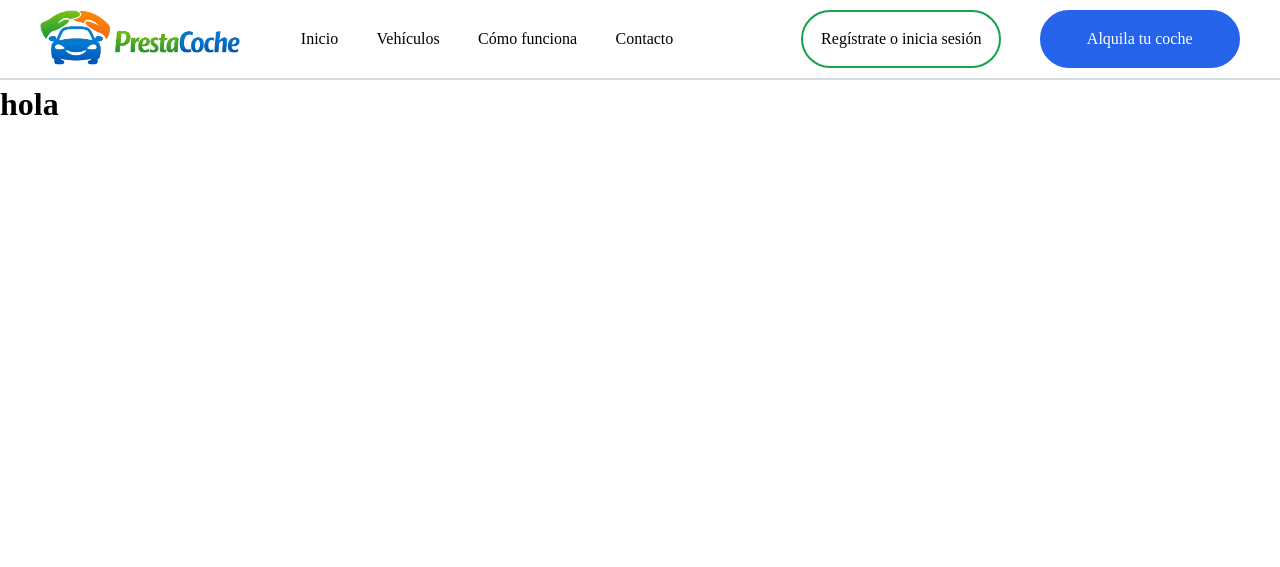
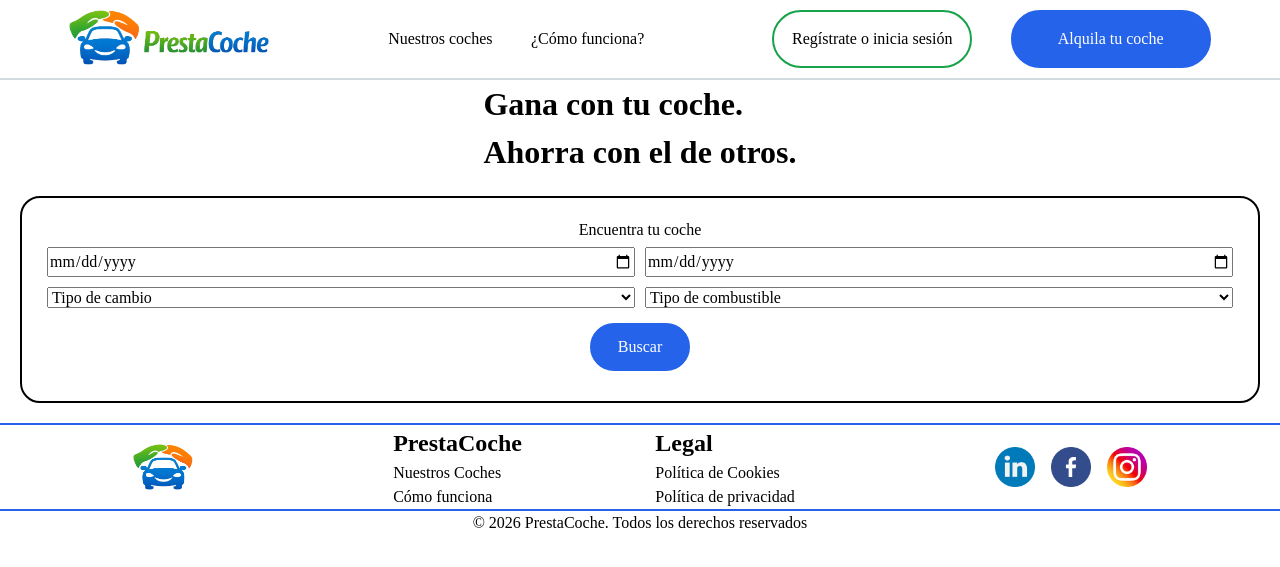
Before and after one commit to AdrianQuintelaFreire/presta-coche, a PHP site: page /public/index.html in a window 1280 px wide. Shown: the top 567 px of the page. Run offline with PHP 8.4, Linux system fonts and the light colour scheme.

Commit message:
Hedaer y footer terminados

```diff
--- /dev/null
+++ b/public/css/components/_cfooter.scss
@@ -0,0 +1,54 @@
+@use '../base/variables';
+@use '../base/mixins';
+
+.footer{
+    display: grid;
+    grid-template-areas:
+        "top social"
+        "menus menus"
+        "bottom bottom"
+    ;
+    border-top: variables.$primary-blue 2px solid;
+    @media (min-width: variables.$bp-lg) {
+        grid-template-areas:
+        "top menus social"
+        "bottom bottom bottom"
+    ;
+    }
+    &__top{
+        grid-area: top;
+        display: flex;
+        flex-direction: row;
+        flex-wrap: wrap;
+        @include mixins.center(both);
+        justify-content: space-around;
+    }
+    &__logo{
+        width: 60px;
+        height: auto;
+    }
+    &__social{
+        grid-area: social;
+        display: flex;
+        justify-content: center;
+        align-items: center;
+        gap: 1rem;
+        &-icon{
+            width: 40px;
+            height: auto;
+        }
+    }
+    &__menus{
+        display: flex;
+        flex-direction: row;
+        flex-wrap: wrap;
+        justify-content: space-around;
+        grid-area: menus;
+    }
+    &__bottom{
+        @include mixins.center(both);
+        grid-area: bottom;
+        border-top: variables.$primary-blue 2px solid;
+    }
+
+}
--- a/public/css/components/_btn.scss
+++ b/public/css/components/_cheader.scss
@@ -45,3 +45,33 @@
         width: 200px;
     }
 }
+
+.menu {
+    transition: all 0.3s ease;
+
+    &__item:hover {
+        color: variables.$secondary-blue;
+        transform: scale(1.05);
+    }
+
+    &--primary {
+        @include mixins.flex(column, center, null, 30px);
+        padding: 20px;
+        font-size: x-large;
+
+        @media (min-width: variables.$bp-lg) {
+            @include mixins.flex(row, center, center, 20px);
+            padding: 0;
+        }
+    }
+
+    &--secondary {
+        font-size: medium;
+        @include mixins.flex(row, center, center, 20px);
+
+        @media (min-width: variables.$bp-xl) {
+
+            gap: 3vw
+        }
+    }
+}
--- /dev/null
+++ b/public/css/components/_main-home.scss
@@ -0,0 +1,50 @@
+@use '../base/variables';
+@use '../base/mixins';
+
+.main-home{
+    height: auto;
+    &__title{
+        display: flex;
+        justify-content: center;
+    }
+}
+
+.search {
+    border: 2px solid black;
+    border-radius: 20px;
+    margin: 20px;
+    padding: 20px;
+  &__caption {
+    display: flex;
+    justify-content: center;
+  }
+  &__group {
+    display: grid;
+    grid-template-columns: 1fr 1fr;
+  }
+  &__label {
+    display: none;
+  }
+  &__input , &__select{
+    margin: 5px;
+  }
+  &__button {
+    display: flex;
+    justify-content: center;
+  }
+}
+
+.button{
+    margin: 10px;
+    padding: 10px;
+    width: 100px;
+    border-radius: 50px;
+    border: variables.$primary-blue 2px solid;
+    background-color: variables.$primary-blue;
+    color: variables.$white;
+
+    &:hover {
+        background-color: transparent;
+        color: variables.$primary-blue;
+    }
+}
--- a/public/css/components/_main-menu.scss
+++ /dev/null
@@ -1,32 +0,0 @@
-@use '../base/variables';
-@use '../base/mixins';
-
-.menu {
-    transition: all 0.3s ease;
-
-    &__item:hover {
-        color: variables.$secondary-blue;
-        transform: scale(1.05);
-    }
-
-    &--primary {
-        @include mixins.flex(column, center, null, 30px);
-        padding: 20px;
-        font-size: x-large;
-
-        @media (min-width: variables.$bp-lg) {
-            @include mixins.flex(row, center, center, 20px);
-            padding: 0;
-        }
-    }
-
-    &--secondary {
-        font-size: medium;
-        @include mixins.flex(row, center, center, 20px);
-
-        @media (min-width: variables.$bp-xl) {
-
-            gap: 3vw
-        }
-    }
-}
--- /dev/null
+++ b/public/css/layout/_main.scss
@@ -0,0 +1,3 @@
+.main {
+    flex: 1;
+}
--- a/public/css/main.css
+++ b/public/css/main.css
@@ -279,4 +279,101 @@ body {
   .menu--secondary {
     gap: 3vw;
   }
+}
+
+.footer {
+  display: grid;
+  grid-template-areas: "top social" "menus menus" "bottom bottom";
+  border-top: #2563eb 2px solid;
+}
+@media (min-width: 1024px) {
+  .footer {
+    grid-template-areas: "top menus social" "bottom bottom bottom";
+  }
+}
+.footer__top {
+  grid-area: top;
+  display: flex;
+  flex-direction: row;
+  flex-wrap: wrap;
+  display: flex;
+  justify-content: center;
+  align-items: center;
+  justify-content: space-around;
+}
+.footer__logo {
+  width: 60px;
+  height: auto;
+}
+.footer__social {
+  grid-area: social;
+  display: flex;
+  justify-content: center;
+  align-items: center;
+  gap: 1rem;
+}
+.footer__social-icon {
+  width: 40px;
+  height: auto;
+}
+.footer__menus {
+  display: flex;
+  flex-direction: row;
+  flex-wrap: wrap;
+  justify-content: space-around;
+  grid-area: menus;
+}
+.footer__bottom {
+  display: flex;
+  justify-content: center;
+  align-items: center;
+  grid-area: bottom;
+  border-top: #2563eb 2px solid;
+}
+
+.main-home {
+  height: auto;
+}
+.main-home__title {
+  display: flex;
+  justify-content: center;
+}
+
+.search {
+  border: 2px solid black;
+  border-radius: 20px;
+  margin: 20px;
+  padding: 20px;
+}
+.search__caption {
+  display: flex;
+  justify-content: center;
+}
+.search__group {
+  display: grid;
+  grid-template-columns: 1fr 1fr;
+}
+.search__label {
+  display: none;
+}
+.search__input, .search__select {
+  margin: 5px;
+}
+.search__button {
+  display: flex;
+  justify-content: center;
+}
+
+.button {
+  margin: 10px;
+  padding: 10px;
+  width: 100px;
+  border-radius: 50px;
+  border: #2563eb 2px solid;
+  background-color: #2563eb;
+  color: #ffffff;
+}
+.button:hover {
+  background-color: transparent;
+  color: #2563eb;
 }/*# sourceMappingURL=main.css.map */
--- a/public/css/main.scss
+++ b/public/css/main.scss
@@ -7,5 +7,6 @@
 @use "layout/nav";
 @use "layout/footer";
 
-@use "components/btn";
-@use "components/main-menu";
+@use "components/cheader";
+@use "components/cfooter";
+@use "components/main-home";
--- a/public/index.html
+++ b/public/index.html
@@ -12,7 +12,7 @@
     <header class="header">
         <nav class="nav">
             <a href="" class="nav__logo">
-                <img src="./img/logo_prestacoche.png" alt="Nombre de la marca" class="nav__img">
+                <img src="./img/logo_prestacoche.png" alt="Logotipo de PrestaCoche" class="nav__img">
             </a>
             <input type="checkbox" id="menu-toggle" class="nav__checkbox">
             <label for="menu-toggle" class="nav__label">
@@ -20,10 +20,8 @@
             </label>
             <div class="nav-secondary">
                 <ul class="menu menu--secondary">
-                    <li class="menu__item"><a href="#" class="menu__link">Inicio</a></li>
-                    <li class="menu__item"><a href="#" class="menu__link">Vehículos</a></li>
-                    <li class="menu__item"><a href="#" class="menu__link">Cómo funciona</a></li>
-                    <li class="menu__item"><a href="#" class="menu__link">Contacto</a></li>
+                    <li class="menu__item"><a href="#" class="menu__link">Nuestros coches</a></li>
+                    <li class="menu__item"><a href="#" class="menu__link">¿Cómo funciona?</a></li>
                 </ul>
                 <div class="nav-secondary__actions">
                     <a href="" class="btn btn--primary">Regístrate o inicia sesión</a>
@@ -32,10 +30,8 @@
             </div>
             <div class="nav-primary">
                 <ul class="menu menu--primary">
-                    <li class="menu__item"><a href="#" class="menu__link">Inicio</a></li>
-                    <li class="menu__item"><a href="#" class="menu__link">Vehículos</a></li>
-                    <li class="menu__item"><a href="#" class="menu__link">Cómo funciona</a></li>
-                    <li class="menu__item"><a href="#" class="menu__link">Contacto</a></li>
+                    <li class="menu__item"><a href="#" class="menu__link">Nuestros coches</a></li>
+                    <li class="menu__item"><a href="#" class="menu__link">¿Cómo funciona?</a></li>
                 </ul>
                 <div class="nav-primary__actions">
                     <a href="" class="btn btn--primary">Regístrate o inicia sesión</a>
@@ -45,9 +41,76 @@
         </nav>
     </header>
     <main class="main-home">
-        <h1>hola</h1>
+        <h1 class="main-home__title">
+            Gana con tu coche.<br>Ahorra con el de otros.
+        </h1>
+
+        <form action="" class="search">
+            <p class="search__caption">Encuentra tu coche</p>
+
+            <div class="search__group">
+                <label for="date-start" class="search__label"></label>
+                <input type="date" id="date-start" class="search__input" required>
+
+                <label for="date-end" class="search__label"></label>
+                <input type="date" id="date-end" class="search__input" required>
+            </div>
+
+            <div class="search__group">
+                <label for="shift" class="search__label"></label>
+                <select name="shift" id="shift" class="search__select" required>
+                    <option value="" disabled selected hidden>Tipo de cambio</option>
+                    <option value="manual">Manual</option>
+                    <option value="automatico">Automático</option>
+                </select>
+
+                <label for="fuel" class="search__label"></label>
+                <select name="fuel" id="fuel" class="search__select" required>
+                    <option value="" disabled selected hidden>Tipo de combustible</option>
+                    <option value="gas">Gasolina</option>
+                    <option value="diesel">Diésel</option>
+                </select>
+            </div>
+            <div class="search__button">
+                <button type="submit" class="button">Buscar</button>
+            </div>
+        </form>
     </main>
     <footer class="footer">
+        <div class="footer__top">
+            <img class="footer__logo" src="/public/img/logo_prestacoche -mini.png" alt="Logotipo de PrestaCoche">
+        </div>
+        <div class="footer__social">
+            <img class="footer__social-icon" src="/public/img/logo_linkedin.png" alt="Icono de Linkedin">
+            <img class="footer__social-icon" src="/public/img/logo_facebook.png" alt="Icono de Facebook">
+            <img class="footer__social-icon" src="/public/img/logo_instagram.png" alt="Icono de Instagram">
+        </div>
+
+        <div class="footer__menus">
+            <div class="footer__menu">
+                <h2 class="footer__title">PrestaCoche</h2>
+                <nav>
+                    <ul class="footer__list">
+                        <li class="footer__item"><a href="">Nuestros Coches</a></li>
+                        <li class="footer__item"><a href="">Cómo funciona</a></li>
+                    </ul>
+                </nav>
+            </div>
+
+            <div class="footer__menu">
+                <h2 class="footer__title">Legal</h2>
+                <nav>
+                    <ul class="footer__list">
+                        <li class="footer__item"><a href="">Política de Cookies</a></li>
+                        <li class="footer__item"><a href="">Política de privacidad</a></li>
+                    </ul>
+                </nav>
+            </div>
+        </div>
+
+        <div class="footer__bottom">
+            <p class="footer__copyright">&copy; 2026 PrestaCoche. Todos los derechos reservados</p>
+        </div>
     </footer>
 
 
```
Also changed, not shown: public/img/logo_prestacoche -mini.png (added), 1 other file.
